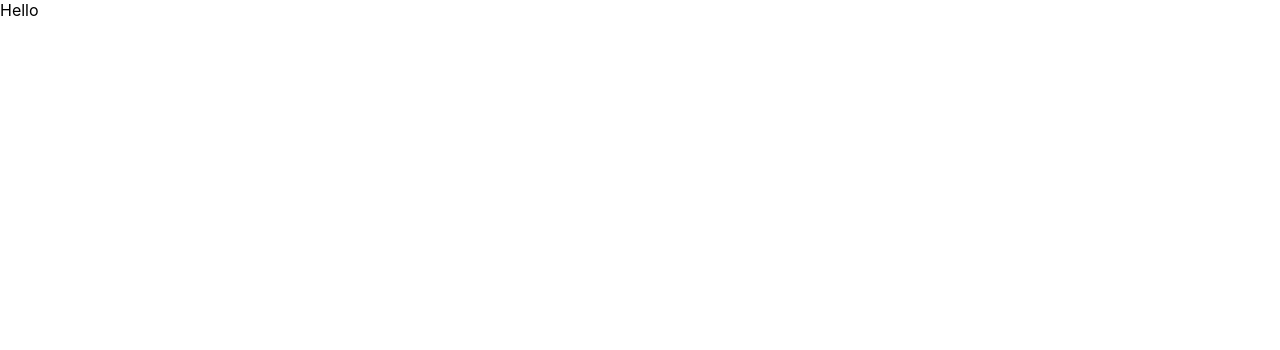
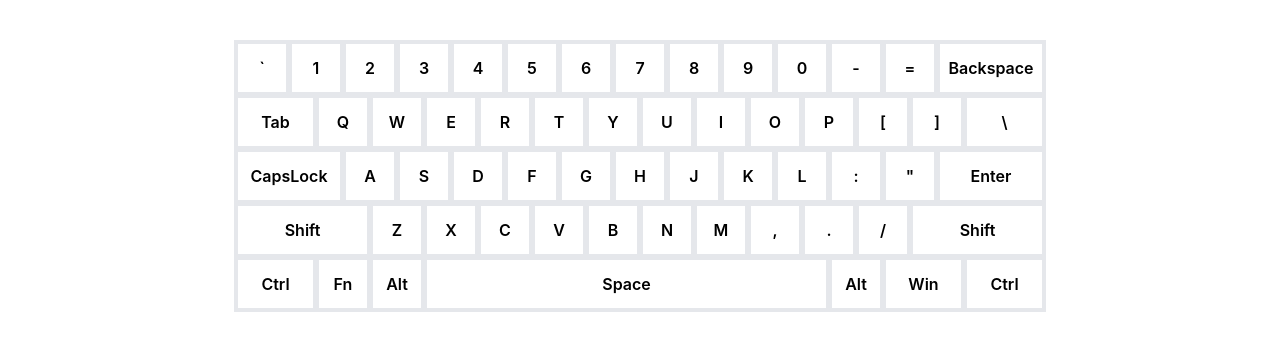
Before and after one commit to ITNIKITAIT/pet-react-projects, a React (Create React App) app in the folder keyboard-trainer/my-app/: page / in a window 1280 px wide. Shown: the top 350 px of the page. Built offline with nearby package versions, Linux system fonts and the light colour scheme.

Commit message:
add tailwind and create keyboard

```diff
--- a/keyboard-trainer/my-app/package.json
+++ b/keyboard-trainer/my-app/package.json
@@ -34,5 +34,8 @@
       "last 1 firefox version",
       "last 1 safari version"
     ]
+  },
+  "devDependencies": {
+    "tailwindcss": "^3.4.3"
   }
 }
--- a/keyboard-trainer/my-app/src/App.js
+++ b/keyboard-trainer/my-app/src/App.js
@@ -1,5 +1,11 @@
+import Keyboard from './components/Keyboard';
+
 function App() {
-    return <>Hello</>;
+    return (
+        <>
+            <Keyboard />
+        </>
+    );
 }
 
 export default App;
--- /dev/null
+++ b/keyboard-trainer/my-app/src/components/KeyButton.jsx
@@ -0,0 +1,11 @@
+const KeyButton = ({ children, col }) => {
+    return (
+        <div
+            style={col && { gridColumn: `span ${col}` }}
+            className="bg-white text-black font-semibold text-[16px] h-12 col-span-2 flex justify-center items-center cursor-pointer hover:bg-slate-100">
+            {children}
+        </div>
+    );
+};
+
+export default KeyButton;
--- /dev/null
+++ b/keyboard-trainer/my-app/src/components/Keyboard.jsx
@@ -0,0 +1,74 @@
+import KeyButton from './KeyButton';
+
+const Keyboard = () => {
+    return (
+        <div className="keyboard mx-auto mt-10 w-fit bg-gray-200 p-1 gap-[6px]">
+            <KeyButton>`</KeyButton>
+            <KeyButton>1</KeyButton>
+            <KeyButton>2</KeyButton>
+            <KeyButton>3</KeyButton>
+            <KeyButton>4</KeyButton>
+            <KeyButton>5</KeyButton>
+            <KeyButton>6</KeyButton>
+            <KeyButton>7</KeyButton>
+            <KeyButton>8</KeyButton>
+            <KeyButton>9</KeyButton>
+            <KeyButton>0</KeyButton>
+            <KeyButton>-</KeyButton>
+            <KeyButton>=</KeyButton>
+            <KeyButton col={4}>Backspace</KeyButton>
+
+            <KeyButton col={3}>Tab</KeyButton>
+            <KeyButton>Q</KeyButton>
+            <KeyButton>W</KeyButton>
+            <KeyButton>E</KeyButton>
+            <KeyButton>R</KeyButton>
+            <KeyButton>T</KeyButton>
+            <KeyButton>Y</KeyButton>
+            <KeyButton>U</KeyButton>
+            <KeyButton>I</KeyButton>
+            <KeyButton>O</KeyButton>
+            <KeyButton>P</KeyButton>
+            <KeyButton>[</KeyButton>
+            <KeyButton>]</KeyButton>
+            <KeyButton col={3}>\</KeyButton>
+
+            <KeyButton col={4}>CapsLock</KeyButton>
+            <KeyButton>A</KeyButton>
+            <KeyButton>S</KeyButton>
+            <KeyButton>D</KeyButton>
+            <KeyButton>F</KeyButton>
+            <KeyButton>G</KeyButton>
+            <KeyButton>H</KeyButton>
+            <KeyButton>J</KeyButton>
+            <KeyButton>K</KeyButton>
+            <KeyButton>L</KeyButton>
+            <KeyButton>:</KeyButton>
+            <KeyButton>"</KeyButton>
+            <KeyButton col={4}>Enter</KeyButton>
+
+            <KeyButton col={5}>Shift</KeyButton>
+            <KeyButton>Z</KeyButton>
+            <KeyButton>X</KeyButton>
+            <KeyButton>C</KeyButton>
+            <KeyButton>V</KeyButton>
+            <KeyButton>B</KeyButton>
+            <KeyButton>N</KeyButton>
+            <KeyButton>M</KeyButton>
+            <KeyButton>,</KeyButton>
+            <KeyButton>.</KeyButton>
+            <KeyButton>/</KeyButton>
+            <KeyButton col={5}>Shift</KeyButton>
+
+            <KeyButton col={3}>Ctrl</KeyButton>
+            <KeyButton>Fn</KeyButton>
+            <KeyButton>Alt</KeyButton>
+            <KeyButton col={15}>Space</KeyButton>
+            <KeyButton>Alt</KeyButton>
+            <KeyButton col={3}>Win</KeyButton>
+            <KeyButton col={3}>Ctrl</KeyButton>
+        </div>
+    );
+};
+
+export default Keyboard;
--- a/keyboard-trainer/my-app/src/index.css
+++ b/keyboard-trainer/my-app/src/index.css
@@ -1,3 +1,7 @@
+@tailwind base;
+@tailwind components;
+@tailwind utilities;
+
 body {
     margin: 0;
     font-family: -apple-system, BlinkMacSystemFont, 'Segoe UI', 'Roboto',
@@ -42,3 +46,9 @@ ul {
     list-style: none;
     padding-left: 0;
 }
+
+.keyboard {
+    display: grid;
+    width: 812px;
+    grid-template-columns: repeat(30, 21px);
+}
--- /dev/null
+++ b/keyboard-trainer/my-app/tailwind.config.js
@@ -0,0 +1,8 @@
+/** @type {import('tailwindcss').Config} */
+module.exports = {
+    content: ['./src/**/*.{js,jsx,ts,tsx}'],
+    theme: {
+        extend: {},
+    },
+    plugins: [],
+};
```
Also changed, not shown: keyboard-trainer/my-app/src/components/header/keyboard.css (added), 1 other file (tests, documents, lock files or other folders).
